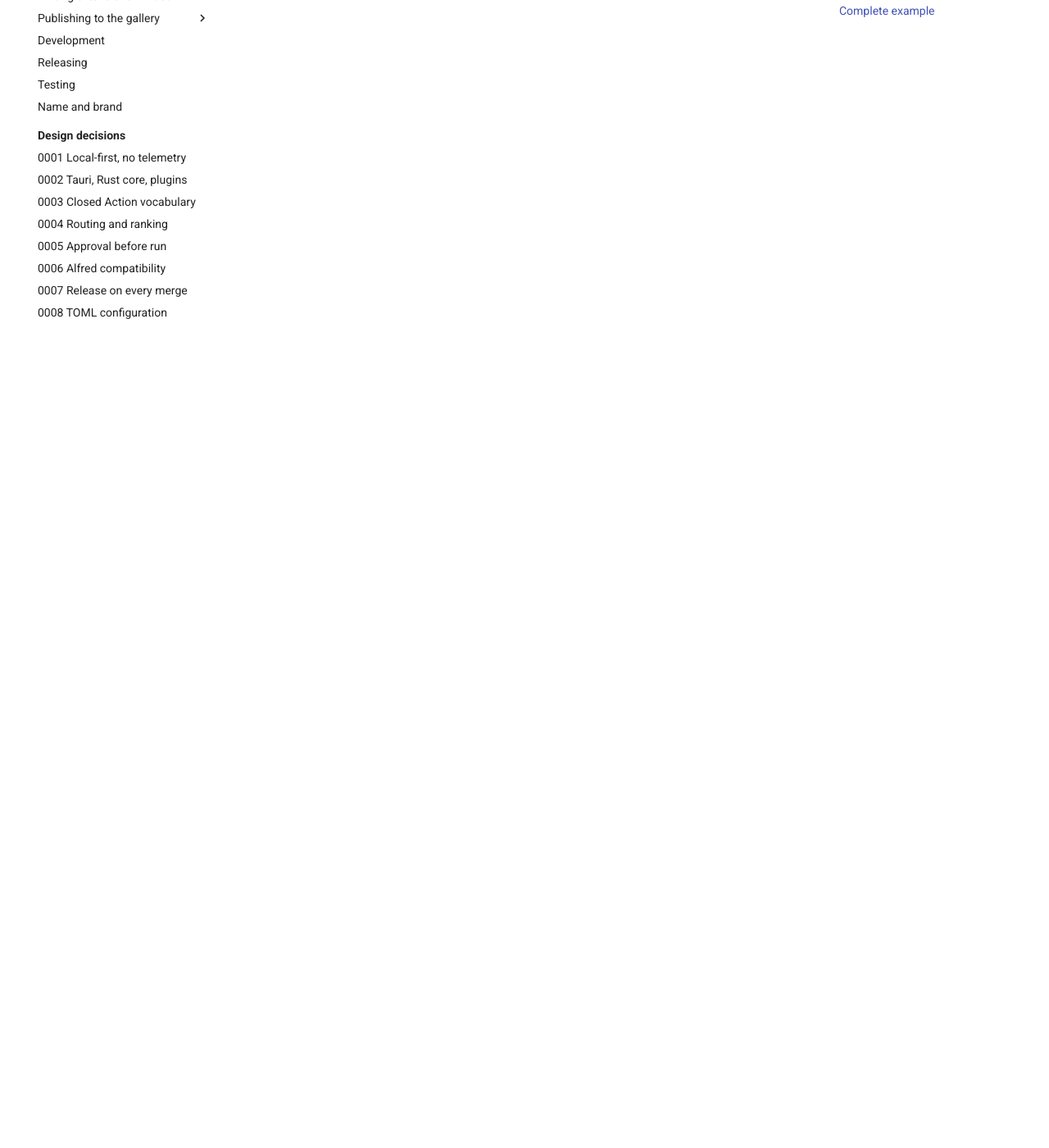
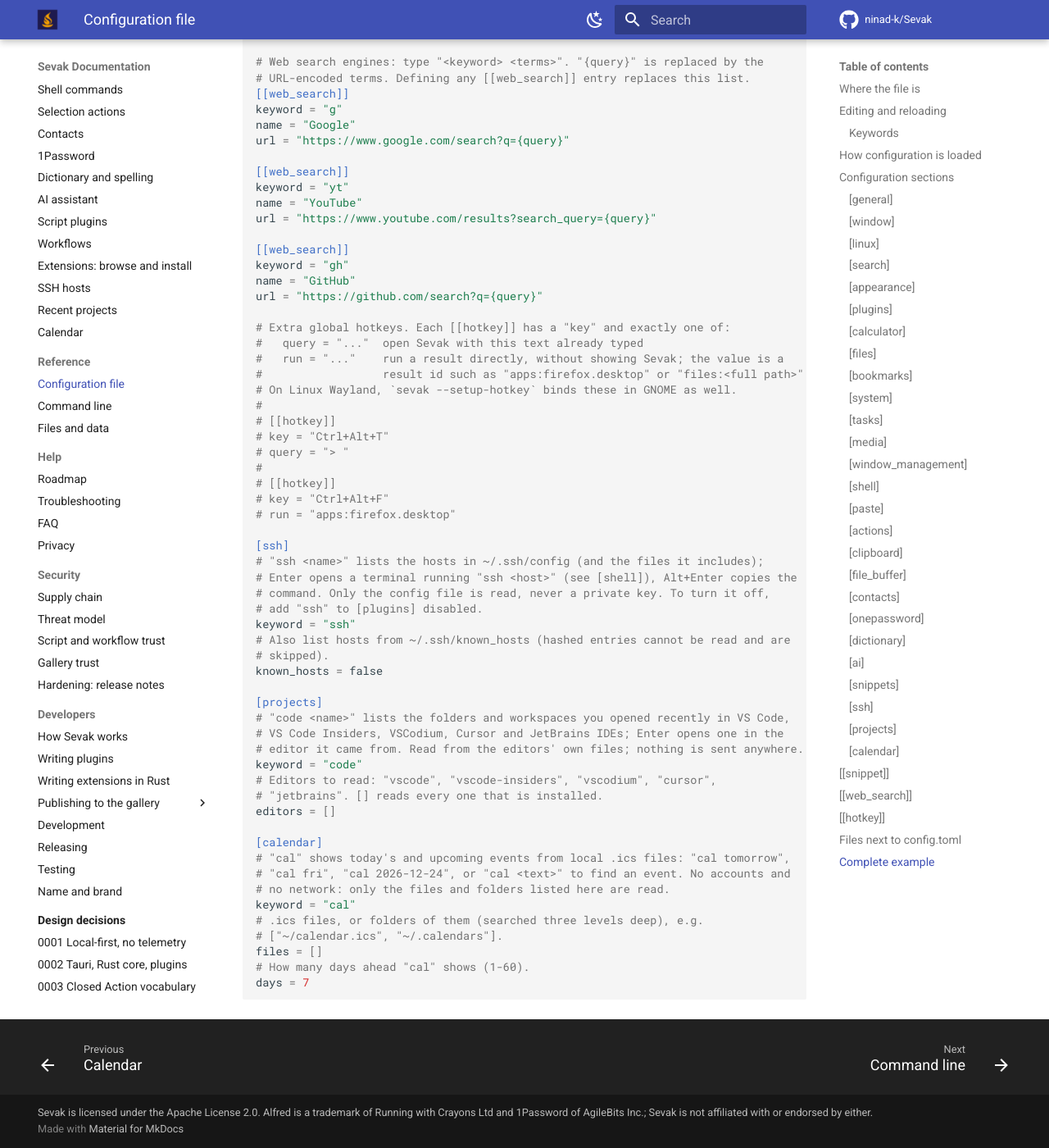
Before and after one commit to ninad-k/Sevak, an MkDocs documentation site: the page built from docs/configuration.md, in a window 1280 px wide and 1400 px high, scrolled down 35684 px. Shown: the whole window at 82% size. Built offline with MkDocs 1.6.1 and Material for MkDocs 9.7.7, drawn with Linux system fonts in a browser that asks for light colours; comment, search, counter and statistics services are not loaded; some of the changed text lies outside the part shown.

Commit message:
docs: SSH hosts, recent projects and calendar pages, config and privacy

````diff
--- a/docs/configuration.md
+++ b/docs/configuration.md
@@ -33,7 +33,7 @@ A minimal config works: missing fields use their defaults, so a nearly empty fil
 
 ### Keywords
 
-Every keyword is one word, and no two searches may share one: the configurable keywords (`[files]` `keyword` / `index_keyword` / `content_keyword`, `[bookmarks]`, `[tasks]`, `[media]`, `[window_management]` `keyword` / `switcher_keyword`, `[contacts]`, `[onepassword]`, `[dictionary]` `define_keyword` / `spell_keyword`, `[ai]`), the fixed ones (`>`, `cb`, `s`, `emoji`, `:`, `@`, `uuid`) and your web search keywords. Settings refuses to save a clash; in a hand-edited file a clashing keyword is ignored and logged. An empty keyword turns that keyword off.
+Every keyword is one word, and no two searches may share one: the configurable keywords (`[files]` `keyword` / `index_keyword` / `content_keyword`, `[bookmarks]`, `[tasks]`, `[media]`, `[window_management]` `keyword` / `switcher_keyword`, `[contacts]`, `[onepassword]`, `[dictionary]` `define_keyword` / `spell_keyword`, `[ai]`, `[ssh]`, `[projects]`, `[calendar]`), the fixed ones (`>`, `cb`, `s`, `emoji`, `:`, `@`, `uuid`) and your web search keywords. Settings refuses to save a clash; in a hand-edited file a clashing keyword is ignored and logged. An empty keyword turns that keyword off.
 
 Keywords of [workflows](workflows.md) and [script plugins](features/script-plugins.md) are checked the same way but only produce a warning (in Settings and in the log), because both plugins then answer the keyword and show their results.
 
@@ -509,6 +509,53 @@ expand_in_terminals = false
 expand_in_browsers = false
 ```
 
+### [ssh]
+
+[SSH hosts](features/ssh.md) (`ssh <host>`): the hosts in `~/.ssh/config` and the files it includes. Enter opens a terminal running `ssh <host>` (the `[shell]` terminal). Private keys are never read. Set it in **Settings → Integrations**.
+
+| Key | Type | Default | Description |
+|---|---|---|---|
+| `keyword` | string | `"ssh"` | Keyword to list the hosts. `""` keeps the default. |
+| `known_hosts` | boolean | `false` | Also list the hosts in `~/.ssh/known_hosts` (hashed entries are skipped). |
+
+```toml
+[ssh]
+keyword = "ssh"
+known_hosts = false
+```
+
+### [projects]
+
+[Recent projects](features/projects.md) (`code <name>`): folders and workspaces you opened recently in VS Code, VS Code Insiders, VSCodium, Cursor and JetBrains IDEs. Enter opens one in its editor. Set it in **Settings → Integrations**.
+
+| Key | Type | Default | Description |
+|---|---|---|---|
+| `keyword` | string | `"code"` | Keyword to list the projects. `""` keeps the default. |
+| `editors` | array of strings | `[]` | Editors to read: `"vscode"`, `"vscode-insiders"`, `"vscodium"`, `"cursor"`, `"jetbrains"`. `[]` reads every one found. |
+
+```toml
+[projects]
+keyword = "code"
+editors = []
+```
+
+### [calendar]
+
+[Calendar](features/calendar.md) (`cal`, `cal tomorrow`, `cal fri`): events from local `.ics` files. No accounts and no network. Set it in **Settings → Integrations**.
+
+| Key | Type | Default | Description |
+|---|---|---|---|
+| `keyword` | string | `"cal"` | Keyword for the agenda. `""` keeps the default. |
+| `files` | array of strings | `[]` | `.ics` files, or folders of them (searched three levels deep), e.g. `["~/calendar.ics", "~/.calendars"]`. |
+| `days` | integer | `7` | How many days ahead `cal` shows (1-60). |
+
+```toml
+[calendar]
+keyword = "cal"
+files = []
+days = 7
+```
+
 ## [[snippet]]
 
 Snippets: text you paste often, with placeholders that expand.
@@ -591,6 +638,8 @@ Result ids:
 - System commands: `system:lock`, `system:sleep`, `system:restart`, `system:shutdown`, `system:logout`, `system:settings`, `system:settings:bluetooth`, `system:settings:wifi`, etc.
 - Snippets: `snippets:<name>`
 - Shell commands: `shell:<command>`
+- SSH hosts: `ssh:<alias>` (see [SSH hosts](features/ssh.md))
+- Recent projects: `projects:<editor>:<path>`, for a project that is in the editor's recent list
 - Automation tasks: `tasks:dark_mode`, `tasks:volume:30`, `tasks:keep_awake:45`, `tasks:kill:chrome.exe` (see [Automation tasks](features/tasks.md#bind-a-task-to-a-hotkey))
 - Window layouts: `windows:left`, `windows:maximize`, `windows:next_display` and so on (see [Window management](window-management.md#global-shortcuts-for-layouts)); they act on the window that has focus when the key is pressed
 - Workflows: `workflow:<folder>:run:<node id>`, the result a workflow's hotkey trigger runs; usually it is simpler to give the workflow its own hotkey trigger in the builder (see [Triggers](workflows.md#triggers))
@@ -1025,4 +1074,34 @@ url = "https://github.com/search?q={query}"
 # [[hotkey]]
 # key = "Ctrl+Alt+F"
 # run = "apps:firefox.desktop"
+
+[ssh]
+# "ssh <name>" lists the hosts in ~/.ssh/config (and the files it includes);
+# Enter opens a terminal running "ssh <host>" (see [shell]), Alt+Enter copies the
+# command. Only the config file is read, never a private key. To turn it off,
+# add "ssh" to [plugins] disabled.
+keyword = "ssh"
+# Also list hosts from ~/.ssh/known_hosts (hashed entries cannot be read and are
+# skipped).
+known_hosts = false
+
+[projects]
+# "code <name>" lists the folders and workspaces you opened recently in VS Code,
+# VS Code Insiders, VSCodium, Cursor and JetBrains IDEs; Enter opens one in the
+# editor it came from. Read from the editors' own files; nothing is sent anywhere.
+keyword = "code"
+# Editors to read: "vscode", "vscode-insiders", "vscodium", "cursor",
+# "jetbrains". [] reads every one that is installed.
+editors = []
+
+[calendar]
+# "cal" shows today's and upcoming events from local .ics files: "cal tomorrow",
+# "cal fri", "cal 2026-12-24", or "cal <text>" to find an event. No accounts and
+# no network: only the files and folders listed here are read.
+keyword = "cal"
+# .ics files, or folders of them (searched three levels deep), e.g.
+# ["~/calendar.ics", "~/.calendars"].
+files = []
+# How many days ahead "cal" shows (1-60).
+days = 7
 ```
--- a/mkdocs.yml
+++ b/mkdocs.yml
@@ -135,6 +135,9 @@ nav:
       - Script plugins: features/script-plugins.md
       - Workflows: workflows.md
       - "Extensions: browse and install": features/extensions.md
+      - SSH hosts: features/ssh.md
+      - Recent projects: features/projects.md
+      - Calendar: features/calendar.md
   - Reference:
       - Configuration file: configuration.md
       - Command line: cli.md
````
Also changed, not shown: README.md (+7 -0 lines), docs/features/calendar.md (added, +62 -0 lines), docs/features/index.md (+3 -0 lines), docs/features/projects.md (added, +55 -0 lines), docs/features/ssh.md (added, +50 -0 lines), docs/privacy.md (+5 -0 lines).
